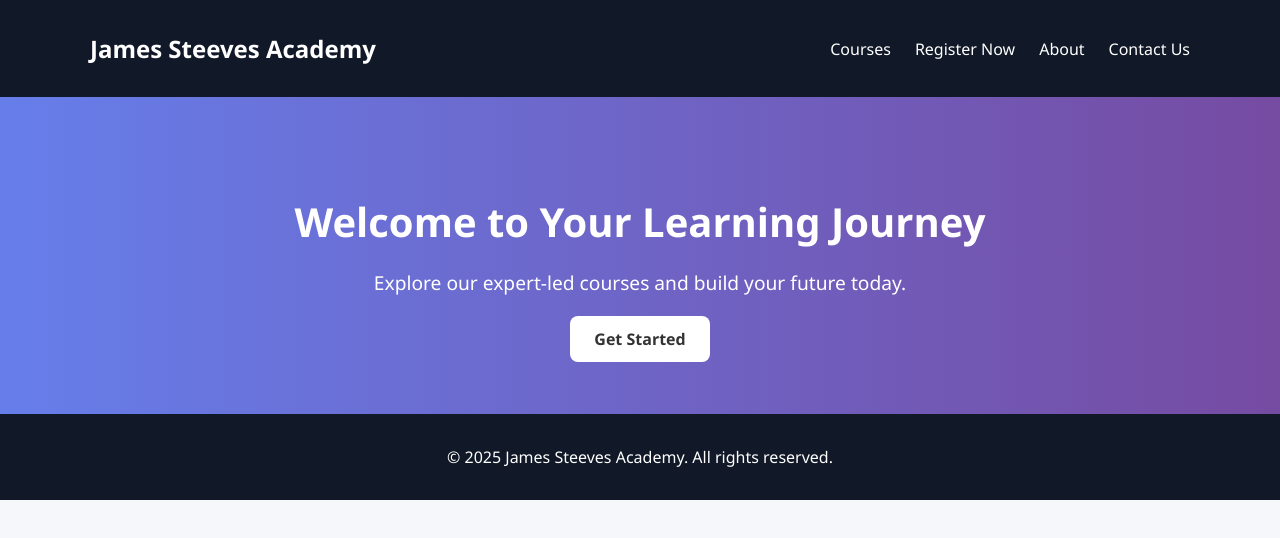
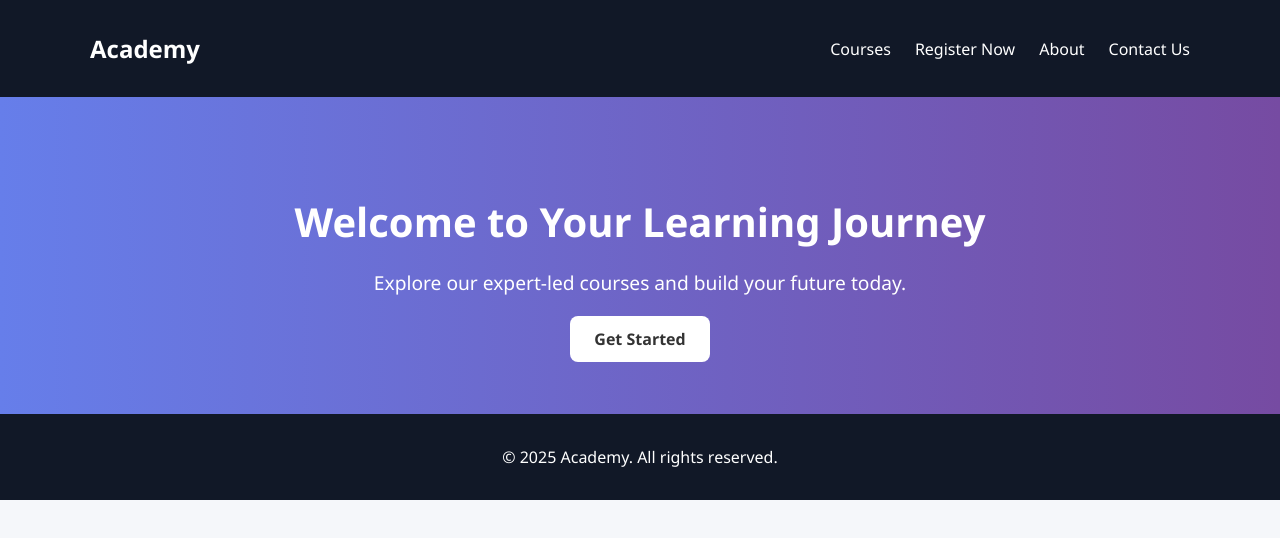
Before and after one commit to jim702655/jim1, a plain HTML site: page index.html in a window 1280 px wide. Drawn offline with Linux system fonts and the light colour scheme.

Commit message:
Update index.html

```diff
--- a/index.html
+++ b/index.html
@@ -4,13 +4,13 @@
 <head>
   <meta charset="UTF-8" />
   <meta name="viewport" content="width=device-width, initial-scale=1.0" />
-  <title>James Steeves Academy</title>
+  <title>Academy</title>
   <link rel="stylesheet" href="style.css" />
 </head>
 <body>
   <header>
     <div class="container">
-      <h1 class="logo">James Steeves Academy</h1>
+      <h1 class="logo">Academy</h1>
       <nav>
         <ul class="nav-links">
           <li><a href="courses.html">Courses</a></li>
@@ -31,7 +31,7 @@
   </main>
 
   <footer>
-    <p>&copy; 2025 James Steeves Academy. All rights reserved.</p>
+    <p>&copy; 2025 Academy. All rights reserved.</p>
   </footer>
 </body>
 </html>
```
